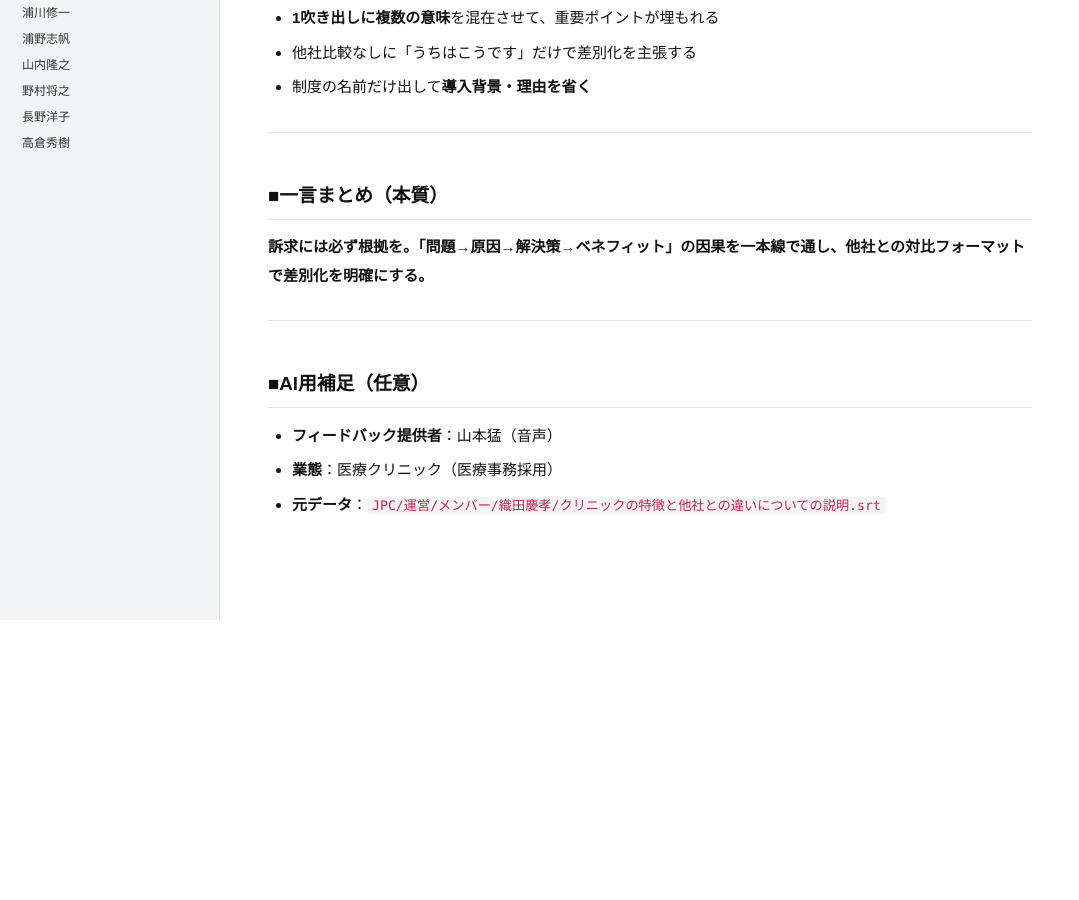
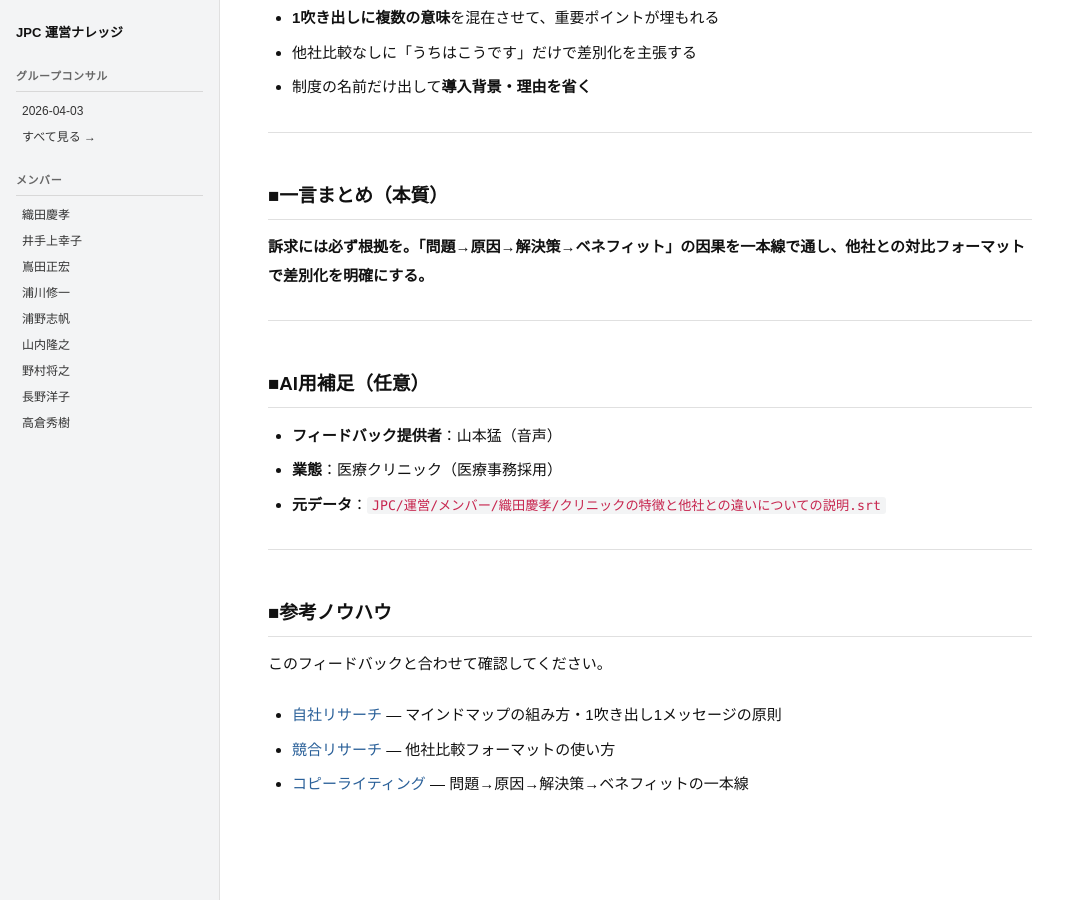
Before and after one commit to staffsolution/staffsolution-jpc, a Jekyll site: the page built from メンバー/織田慶孝/20260403_クリニックの特徴と他社との違いについての説明_フィードバック.md, in a window 1280 px wide and 900 px high, scrolled down 3228 px. Shown: the whole window, without its empty margins (0-1079 px from the left). Built offline with Jekyll 4.4.1, drawn with Linux system fonts in a browser that asks for light colours; before the commit the page ends 3848 px from its top, so only the background shows below that.

Commit message:
フィードバック履歴に関連ノウハウリンクを追加（全5件）
Made-with: Cursor

```diff
--- a/メンバー/織田慶孝/20260403_クリニックの特徴と他社との違いについての説明_フィードバック.md
+++ b/メンバー/織田慶孝/20260403_クリニックの特徴と他社との違いについての説明_フィードバック.md
@@ -123,3 +123,13 @@ layout: default
 - **フィードバック提供者**：山本猛（音声）
 - **業態**：医療クリニック（医療事務採用）
 - **元データ**：`JPC/運営/メンバー/織田慶孝/クリニックの特徴と他社との違いについての説明.srt`
+
+---
+
+## ■参考ノウハウ
+
+このフィードバックと合わせて確認してください。
+
+- [自社リサーチ](https://staffsolution.github.io/staffsolution-knowhow/9%E3%82%B9%E3%83%86%E3%83%83%E3%83%97%E3%83%A1%E3%82%BD%E3%83%83%E3%83%89/%E8%87%AA%E7%A4%BE%E3%83%AA%E3%82%B5%E3%83%BC%E3%83%81) — マインドマップの組み方・1吹き出し1メッセージの原則
+- [競合リサーチ](https://staffsolution.github.io/staffsolution-knowhow/9%E3%82%B9%E3%83%86%E3%83%83%E3%83%97%E3%83%A1%E3%82%BD%E3%83%83%E3%83%89/%E7%AB%B6%E5%90%88%E3%83%AA%E3%82%B5%E3%83%BC%E3%83%81) — 他社比較フォーマットの使い方
+- [コピーライティング](https://staffsolution.github.io/staffsolution-knowhow/9%E3%82%B9%E3%83%86%E3%83%83%E3%83%97%E3%83%A1%E3%82%BD%E3%83%83%E3%83%89/%E3%82%B3%E3%83%94%E3%83%BC%E3%83%A9%E3%82%A4%E3%83%86%E3%82%A3%E3%83%B3%E3%82%B0) — 問題→原因→解決策→ベネフィットの一本線
```
Also changed, not shown: メンバー/井手上幸子/20260330_リラクゼーションサロンの施術環境と働き方の整理_フィードバック.md (+9 -0 lines), メンバー/井手上幸子/20260401_リピーター中心のサロン経営戦略_フィードバック.md (+9 -0 lines), メンバー/井手上幸子/施術プロセスの具体化と不安解消_フィードバック.md (+10 -0 lines), メンバー/浦川修一/20260401_シニアが働きやすい環境づくり_フィードバック.md (+10 -0 lines), メンバー/野村将之/20260401_研修制度の改善提案_フィードバック.md (+9 -0 lines).
